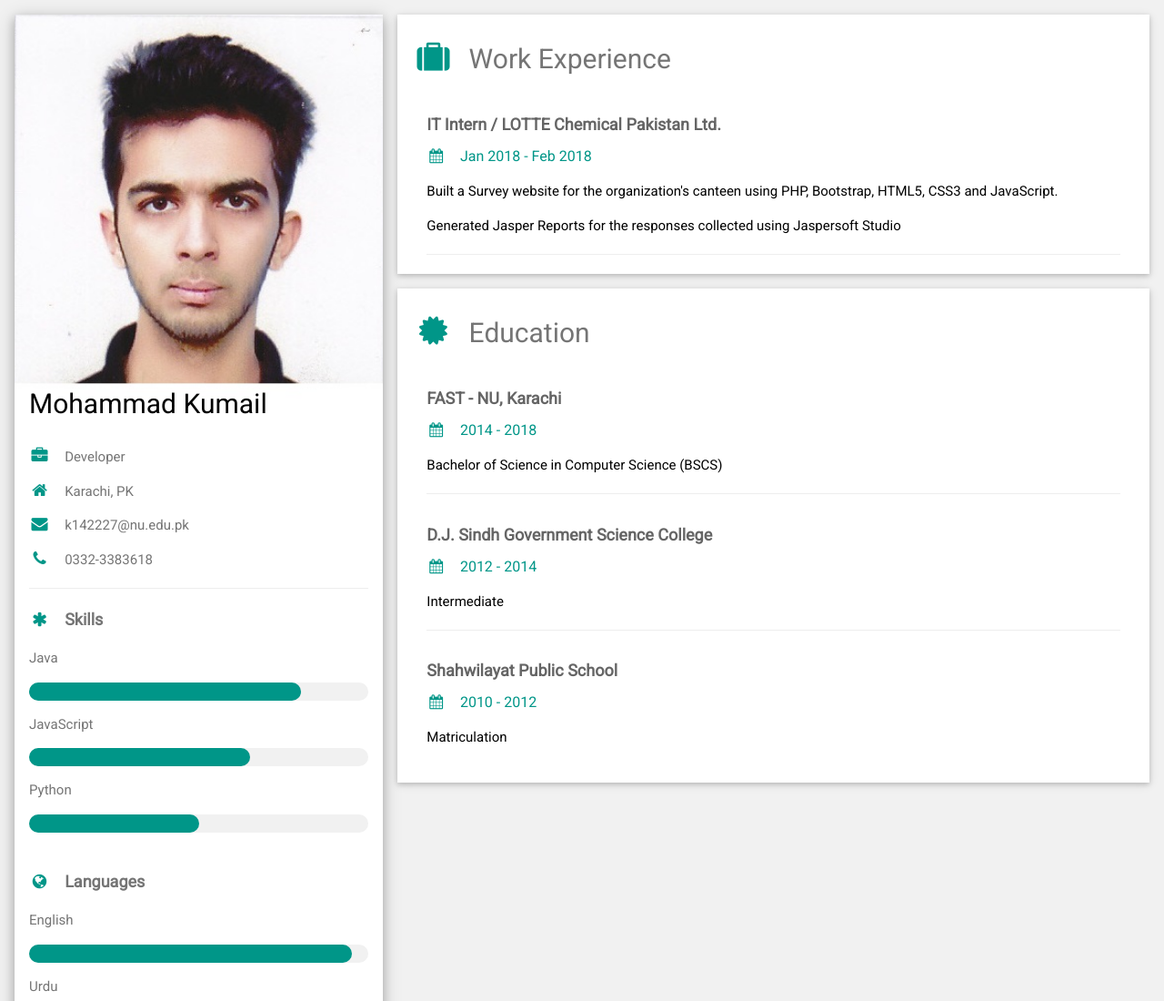
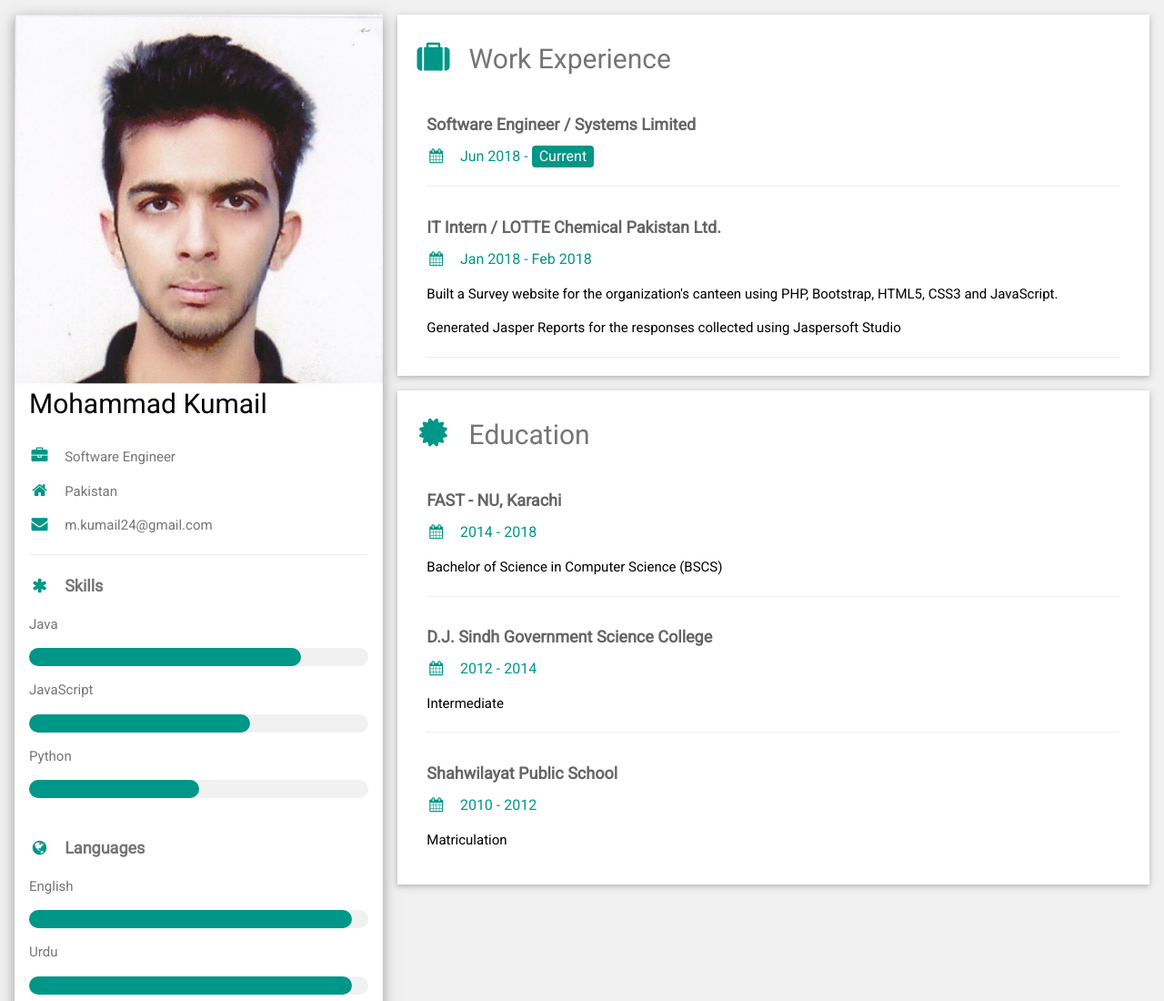
Before and after one commit to Kumail/kumail.github.io, a plain HTML site: page index.html in a window 1280 px wide. Shown: the top 1100 px of the page at 91% size. Drawn offline with nearby package versions, Linux system fonts and the light colour scheme.

Commit message:
Update index.html

```diff
--- a/index.html
+++ b/index.html
@@ -28,10 +28,9 @@ html,body,h1,h2,h3,h4,h5,h6 {font-family: "Roboto", sans-serif}
           </div>
         </div>
         <div class="w3-container">
-          <p><i class="fa fa-briefcase fa-fw w3-margin-right w3-large w3-text-teal"></i>Developer</p>
-          <p><i class="fa fa-home fa-fw w3-margin-right w3-large w3-text-teal"></i>Karachi, PK</p>
-          <p><i class="fa fa-envelope fa-fw w3-margin-right w3-large w3-text-teal"></i>k142227@nu.edu.pk</p>
-          <p><i class="fa fa-phone fa-fw w3-margin-right w3-large w3-text-teal"></i>0332-3383618</p>
+          <p><i class="fa fa-briefcase fa-fw w3-margin-right w3-large w3-text-teal"></i>Software Engineer</p>
+          <p><i class="fa fa-home fa-fw w3-margin-right w3-large w3-text-teal"></i>Pakistan</p>
+          <p><i class="fa fa-envelope fa-fw w3-margin-right w3-large w3-text-teal"></i>m.kumail24@gmail.com</p>
           <hr>
 
           <p class="w3-large"><b><i class="fa fa-asterisk fa-fw w3-margin-right w3-text-teal"></i>Skills</b></p>
@@ -76,6 +75,13 @@ html,body,h1,h2,h3,h4,h5,h6 {font-family: "Roboto", sans-serif}
 
       <div class="w3-container w3-card w3-white w3-margin-bottom">
         <h2 class="w3-text-grey w3-padding-16"><i class="fa fa-suitcase fa-fw w3-margin-right w3-xxlarge w3-text-teal"></i>Work Experience</h2>
+
+        <div class="w3-container">
+          <h5 class="w3-opacity"><b>Software Engineer / Systems Limited</b></h5>
+          <h6 class="w3-text-teal"><i class="fa fa-calendar fa-fw w3-margin-right"></i>Jun 2018 - <span class="w3-tag w3-teal w3-round">Current</span></h6>
+          <hr>
+        </div>
+
         <div class="w3-container">
           <h5 class="w3-opacity"><b>IT Intern / LOTTE Chemical Pakistan Ltd.</b></h5>
           <h6 class="w3-text-teal"><i class="fa fa-calendar fa-fw w3-margin-right"></i>Jan 2018 - Feb 2018</h6>
```
